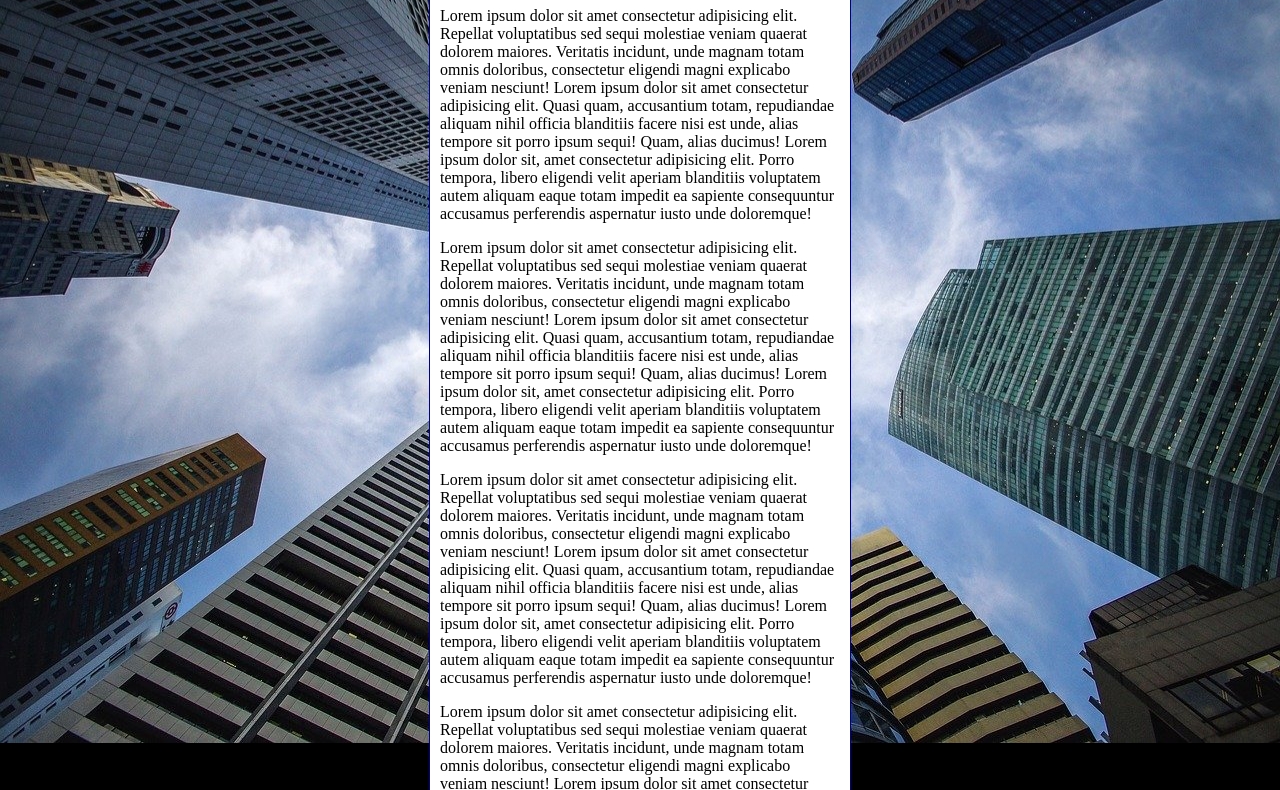
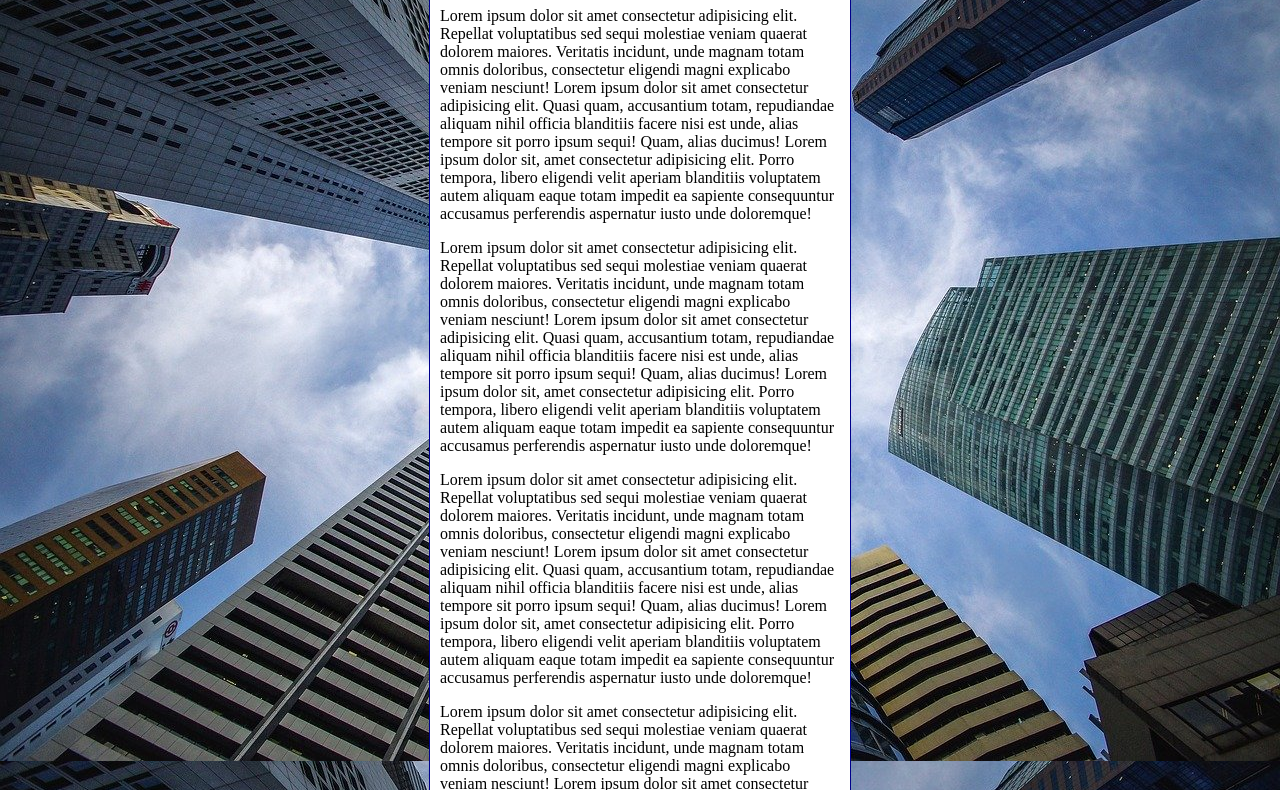
Before and after one commit to charlescolares/html-css, a plain HTML site: page Exercícios/Ex022/fundo006.html in a window 1280 px wide. Shown: the part 92-882 px from the top of the page. Drawn offline with Linux system fonts and the light colour scheme.

Commit message:
atualizei ex 22

```diff
--- a/Exercícios/Ex022/fundo006.html
+++ b/Exercícios/Ex022/fundo006.html
@@ -3,21 +3,27 @@
 <head>
     <meta charset="UTF-8">
     <meta name="viewport" content="width=device-width, initial-scale=1.0">
-    <title>Document</title>
+    <title>Fundo fixo de tela</title>
     <style>
         body {
-            height: 100vh;
+           /* height: 100vh;
             background-color: black;
             background-image: url('imagens/wallpaper002.jpg');
             background-position: center center;
             background-repeat: no-repeat;
             background-size: cover;
+            background-attachment: fixed ; */
 
+            /* Shorthand - background
+                color > image > position > repeat > [size] > attachment
+            */
+            background: black url('imagens/wallpaper002.jpg') center center no-repeat  fixed ;
+            background-size: cover;
         }
 
         main {
             background-color: white;
-            width: 400px;
+            max-width: 400px;
             padding: 10px;
             margin: auto;
             border: 1px solid darkblue;
```
